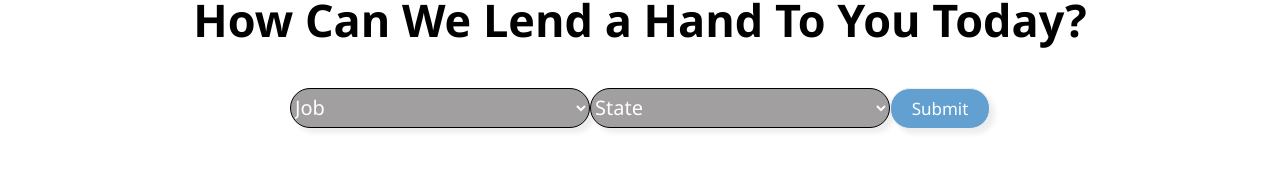
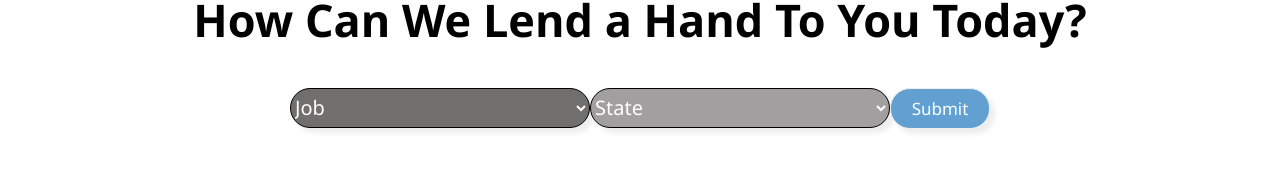
Before and after one commit to JacobRubino/OddJobs, a React (Create React App) app in the folder client/: page / in a window 1280 px wide. In both pictures the pointer is over the element 440 px from the left and 890 px from the top of the page. Shown: the part 783-961 px from the top of the page. Built offline with nearby package versions, Linux system fonts and the light colour scheme.

Commit message:
added hover

```diff
--- a/client/src/pages/home.css
+++ b/client/src/pages/home.css
@@ -109,3 +109,7 @@
   box-shadow: 5px 5px 5px #eee;
   text-shadow: none;
 }
+
+.option:hover {
+  background-color:#716e6e;;
+}
```
